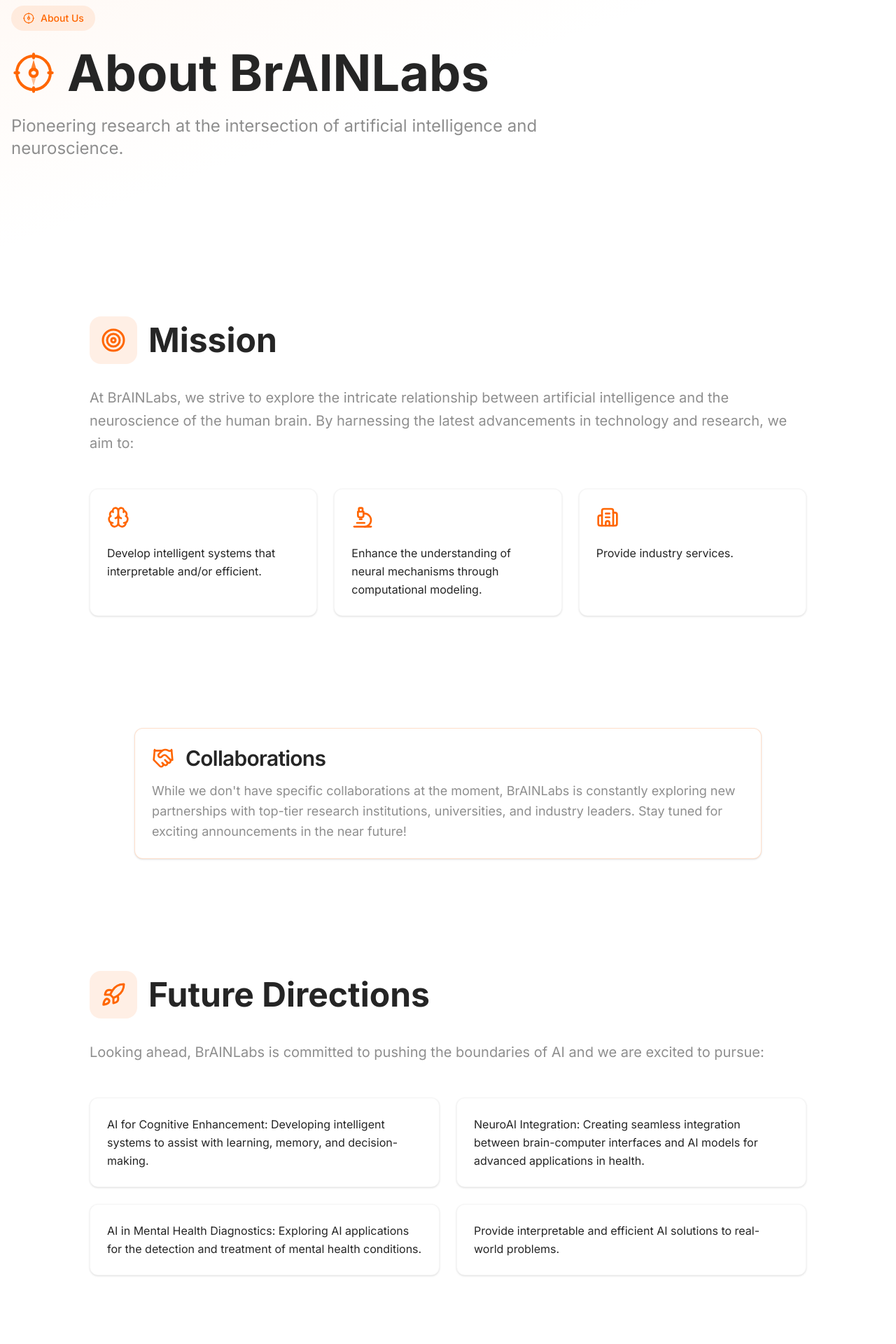
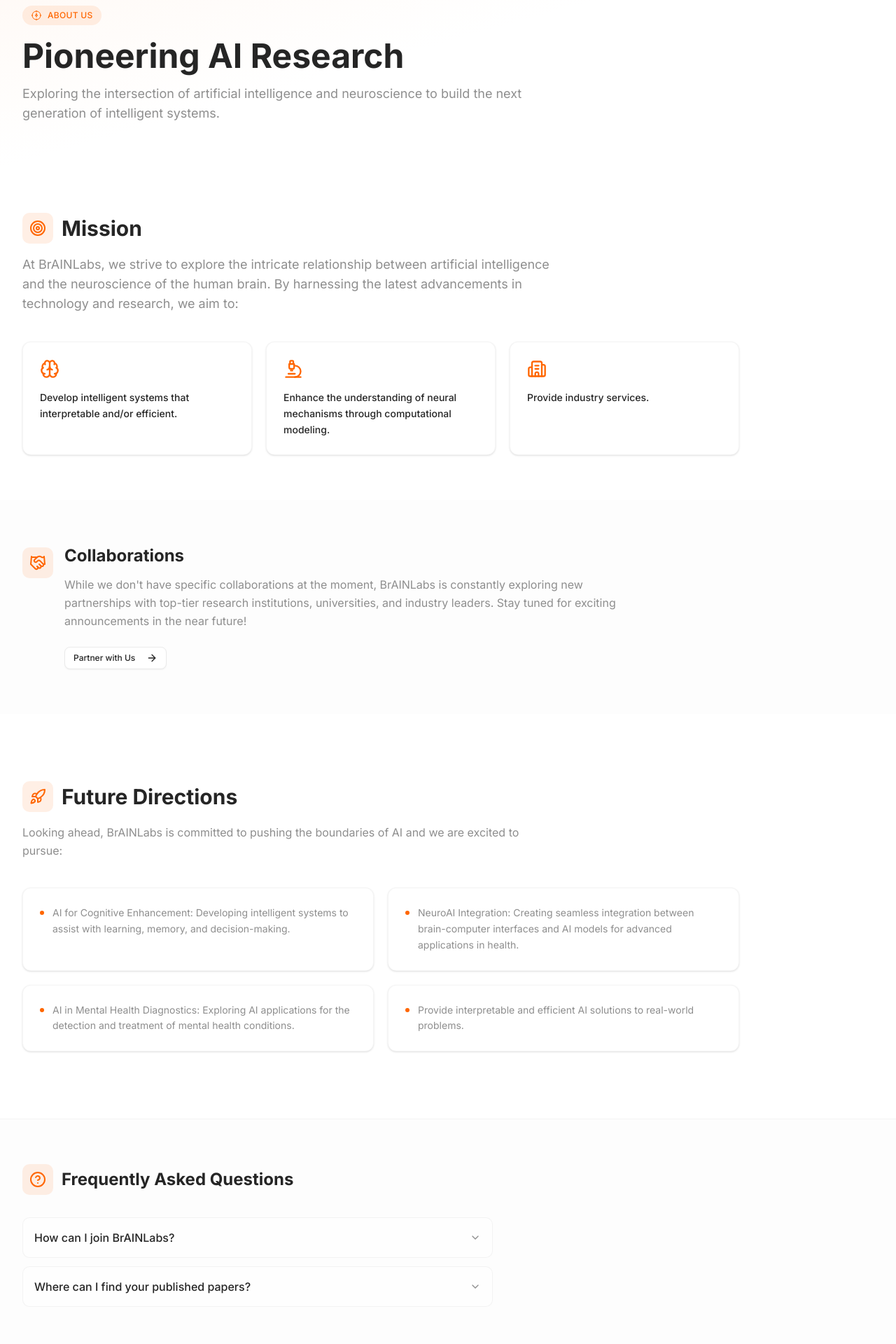
Before and after one commit to HasithaErandika/BrAINLabsInc, a React (Vite) app: page /about in a window 1280 px wide. Shown: the part 120-2040 px from the top of the page at 70% size. Built offline with nearby package versions, Linux system fonts and the light colour scheme.

Commit message:
updated about page

```diff
--- a/src/pages/About.tsx
+++ b/src/pages/About.tsx
@@ -1,10 +1,12 @@
 import { motion } from 'framer-motion';
-import { Card, CardContent, CardDescription, CardHeader, CardTitle } from '@/components/ui/card';
+import { Card, CardContent, CardHeader, CardTitle, CardDescription } from '@/components/ui/card';
 import { Accordion, AccordionContent, AccordionItem, AccordionTrigger } from '@/components/ui/accordion';
 import { mission, collaborations, futureDirections, faq } from '@/data/general';
 import * as Icons from 'lucide-react';
-import { Target, Handshake, Rocket, HelpCircle } from 'lucide-react';
+import { Target, Handshake, Rocket, HelpCircle, ArrowRight } from 'lucide-react';
 import { MissionCompassIcon } from '@/components/ui/PageIcons';
+import { Button } from '@/components/ui/button';
+import { Link } from 'react-router-dom';
 
 export const About = () => {
     const MissionIcon = (Icons as any)[mission.iconName] || Target;
@@ -14,7 +16,7 @@
     return (
         <div className="min-h-screen">
             {/* Hero Header */}
-            <section className="relative py-24 md:py-32 overflow-hidden">
+            <section className="relative pt-24 md:pt-32 pb-12 md:pb-16 overflow-hidden">
                 <div className="absolute inset-0 bg-gradient-to-br from-primary/5 via-background to-background" />
 
                 <div className="container mx-auto px-4 relative z-10">
@@ -22,46 +24,46 @@
                         initial={{ opacity: 0, y: 30 }}
                         animate={{ opacity: 1, y: 0 }}
                         transition={{ duration: 0.7 }}
-                        className="max-w-4xl"
+                        className="max-w-3xl lg:pl-4"
                     >
-                        <div className="inline-flex items-center gap-2 bg-primary/10 text-primary px-4 py-2 rounded-full mb-6">
-                            <MissionCompassIcon size={18} />
-                            <span className="text-sm font-medium">About Us</span>
+                        <div className="inline-flex items-center gap-2 bg-primary/10 text-primary px-3 py-1.5 rounded-full mb-5">
+                            <MissionCompassIcon size={16} />
+                            <span className="text-xs font-medium uppercase tracking-wide">About Us</span>
                         </div>
 
-                        <h1 className="text-5xl md:text-6xl lg:text-7xl font-bold mb-6 leading-tight flex items-center gap-4">
-                            <MissionCompassIcon size={64} className="text-primary" />
-                            About BrAINLabs
+                        <h1 className="text-3xl md:text-4xl lg:text-5xl font-bold mb-4 leading-tight">
+                            Pioneering AI Research
                         </h1>
 
-                        <p className="text-xl md:text-2xl text-muted-foreground leading-relaxed">
-                            Pioneering research at the intersection of artificial intelligence and neuroscience.
+                        <p className="text-base md:text-lg text-muted-foreground leading-relaxed">
+                            Exploring the intersection of artificial intelligence and neuroscience to build the next generation of intelligent systems.
                         </p>
                     </motion.div>
                 </div>
             </section>
 
             {/* Mission Section */}
-            <section className="py-16 md:py-24">
-                <div className="container mx-auto px-4">
+            <section className="py-12 md:py-16">
+                <div className="container mx-auto px-4 lg:pl-8">
+                    <div className="max-w-5xl">
                         <motion.div
-                        initial={{ opacity: 0, y: 30 }}
+                            initial={{ opacity: 0, y: 20 }}
                             whileInView={{ opacity: 1, y: 0 }}
                             viewport={{ once: true }}
-                        className="max-w-5xl mx-auto"
+                            className="mb-10"
                         >
-                        <div className="flex items-center gap-4 mb-8">
-                            <div className="p-4 bg-primary/10 rounded-2xl">
-                                <MissionIcon className="text-primary" size={36} />
+                            <div className="flex items-center gap-3 mb-4">
+                                <div className="p-2.5 bg-primary/10 rounded-lg">
+                                    <MissionIcon className="text-primary" size={24} />
                                 </div>
-                            <h2 className="text-4xl md:text-5xl font-bold">{mission.title}</h2>
+                                <h2 className="text-2xl md:text-3xl font-bold">{mission.title}</h2>
                             </div>
-
-                        <p className="text-xl text-muted-foreground mb-12 leading-relaxed">
+                            <p className="text-base md:text-lg text-muted-foreground leading-relaxed max-w-3xl">
                                 {mission.description}
                             </p>
+                        </motion.div>
 
-                        <div className="grid md:grid-cols-3 gap-6">
+                        <div className="grid md:grid-cols-3 gap-5">
                             {mission.points.map((point, idx) => {
                                 const PointIcon = (Icons as any)[point.iconName] || Target;
                                 return (
@@ -72,110 +74,120 @@
                                         viewport={{ once: true }}
                                         transition={{ delay: idx * 0.1, duration: 0.6 }}
                                     >
-                                        <Card className="h-full hover:shadow-lg hover:shadow-primary/10 transition-all duration-300 border-border/50 hover:border-primary/50 group">
-                                            <CardHeader>
-                                                <PointIcon className="text-primary mb-4 group-hover:scale-110 transition-transform" size={32} />
-                                                <CardDescription className="text-base text-foreground leading-relaxed">
+                                        <Card className="h-full hover:shadow-md hover:shadow-primary/5 transition-all duration-300 border-border/50 hover:border-primary/40 group">
+                                            <CardHeader className="space-y-4">
+                                                <PointIcon className="text-primary group-hover:scale-110 transition-transform duration-300" size={28} />
+                                                <p className="text-sm font-medium leading-relaxed">
                                                     {point.text}
-                                                </CardDescription>
+                                                </p>
                                             </CardHeader>
                                         </Card>
                                     </motion.div>
                                 );
                             })}
                         </div>
-                    </motion.div>
+                    </div>
                 </div>
             </section>
 
             {/* Collaborations */}
-            <section className="py-16 bg-card/30">
-                <div className="container mx-auto px-4">
+            <section className="py-16 bg-muted/30">
+                <div className="container mx-auto px-4 lg:pl-8">
                     <motion.div
-                        initial={{ opacity: 0, y: 30 }}
+                        initial={{ opacity: 0, y: 20 }}
                         whileInView={{ opacity: 1, y: 0 }}
                         viewport={{ once: true }}
-                        className="max-w-4xl mx-auto"
+                        className="max-w-4xl"
                     >
-                        <Card className="border-primary/20">
-                            <CardHeader>
-                                <div className="flex items-center gap-4 mb-2">
-                                    <CollabIcon className="text-primary" size={32} />
-                                    <CardTitle className="text-3xl">{collaborations.title}</CardTitle>
+                        <div className="flex items-start gap-4">
+                            <div className="p-2.5 bg-primary/10 rounded-lg shrink-0 mt-1">
+                                <CollabIcon className="text-primary" size={24} />
                             </div>
-                                <CardDescription className="text-lg leading-relaxed">
+                            <div>
+                                <h2 className="text-2xl font-bold mb-3">{collaborations.title}</h2>
+                                <p className="text-base text-muted-foreground leading-relaxed mb-6">
                                     {collaborations.description}
-                                </CardDescription>
-                            </CardHeader>
-                        </Card>
+                                </p>
+                                <Link to="/contact">
+                                    <Button variant="outline" size="sm" className="group">
+                                        Partner with Us
+                                        <ArrowRight size={14} className="ml-2 group-hover:translate-x-1 transition-transform" />
+                                    </Button>
+                                </Link>
+                            </div>
+                        </div>
                     </motion.div>
                 </div>
             </section>
 
             {/* Future Directions */}
             <section className="py-16 md:py-24">
-                <div className="container mx-auto px-4">
+                <div className="container mx-auto px-4 lg:pl-8">
+                    <div className="max-w-5xl">
                         <motion.div
-                        initial={{ opacity: 0, y: 30 }}
+                            initial={{ opacity: 0, y: 20 }}
                             whileInView={{ opacity: 1, y: 0 }}
                             viewport={{ once: true }}
-                        className="max-w-5xl mx-auto"
+                            className="mb-10"
                         >
-                        <div className="flex items-center gap-4 mb-8">
-                            <div className="p-4 bg-primary/10 rounded-2xl">
-                                <FutureIcon className="text-primary" size={36} />
+                            <div className="flex items-center gap-3 mb-4">
+                                <div className="p-2.5 bg-primary/10 rounded-lg">
+                                    <FutureIcon className="text-primary" size={24} />
                                 </div>
-                            <h2 className="text-4xl md:text-5xl font-bold">{futureDirections.title}</h2>
+                                <h2 className="text-2xl md:text-3xl font-bold">{futureDirections.title}</h2>
                             </div>
-
-                        <p className="text-xl text-muted-foreground mb-12 leading-relaxed">
+                            <p className="text-base text-muted-foreground leading-relaxed max-w-3xl">
                                 {futureDirections.description}
                             </p>
+                        </motion.div>
 
-                        <div className="grid md:grid-cols-2 gap-6">
+                        <div className="grid md:grid-cols-2 gap-5">
                             {futureDirections.points.map((point, idx) => (
                                 <motion.div
                                     key={idx}
-                                    initial={{ opacity: 0, x: -20 }}
+                                    initial={{ opacity: 0, x: -10 }}
                                     whileInView={{ opacity: 1, x: 0 }}
                                     viewport={{ once: true }}
                                     transition={{ delay: idx * 0.1, duration: 0.6 }}
                                 >
-                                    <Card className="h-full hover:shadow-lg hover:shadow-primary/10 transition-all duration-300 border-border/50 hover:border-primary/50">
-                                        <CardContent className="pt-6">
-                                            <p className="text-base leading-relaxed">{point}</p>
+                                    <Card className="h-full hover:shadow-md hover:shadow-primary/5 transition-all duration-300 border-border/50 hover:border-primary/40 group">
+                                        <CardContent className="pt-6 flex items-start gap-3">
+                                            <div className="min-w-1.5 h-1.5 rounded-full bg-primary mt-2 group-hover:scale-125 transition-transform" />
+                                            <p className="text-sm leading-relaxed text-muted-foreground group-hover:text-foreground transition-colors">
+                                                {point}
+                                            </p>
                                         </CardContent>
                                     </Card>
                                 </motion.div>
                             ))}
                         </div>
-                    </motion.div>
+                    </div>
                 </div>
             </section>
 
             {/* FAQ */}
-            <section className="py-16 bg-card/30">
-                <div className="container mx-auto px-4">
+            <section className="py-16 bg-muted/30 border-t border-border/50">
+                <div className="container mx-auto px-4 lg:pl-8">
                     <motion.div
-                        initial={{ opacity: 0, y: 30 }}
+                        initial={{ opacity: 0, y: 20 }}
                         whileInView={{ opacity: 1, y: 0 }}
                         viewport={{ once: true }}
-                        className="max-w-3xl mx-auto"
+                        className="max-w-2xl"
                     >
-                        <div className="flex items-center gap-4 mb-8">
-                            <div className="p-4 bg-primary/10 rounded-2xl">
-                                <HelpCircle className="text-primary" size={36} />
+                        <div className="flex items-center gap-3 mb-8">
+                            <div className="p-2.5 bg-primary/10 rounded-lg">
+                                <HelpCircle className="text-primary" size={24} />
                             </div>
-                            <h2 className="text-4xl md:text-5xl font-bold">Frequently Asked Questions</h2>
+                            <h2 className="text-2xl font-bold">Frequently Asked Questions</h2>
                         </div>
 
-                        <Accordion type="single" collapsible className="space-y-4">
+                        <Accordion type="single" collapsible className="space-y-3">
                             {faq.map((item, idx) => (
-                                <AccordionItem key={idx} value={`item-${idx}`} className="border border-border rounded-lg px-6 bg-card">
-                                    <AccordionTrigger className="text-lg font-semibold hover:text-primary transition-colors">
+                                <AccordionItem key={idx} value={`item-${idx}`} className="border border-border/60 rounded-lg px-4 bg-background/50">
+                                    <AccordionTrigger className="text-base font-medium hover:text-primary transition-colors py-4">
                                         {item.question}
                                     </AccordionTrigger>
-                                    <AccordionContent className="text-base text-muted-foreground leading-relaxed">
+                                    <AccordionContent className="text-sm text-muted-foreground leading-relaxed pb-4">
                                         {item.answer}
                                     </AccordionContent>
                                 </AccordionItem>
```
Lines whose indentation alone changed are shown as unchanged.
